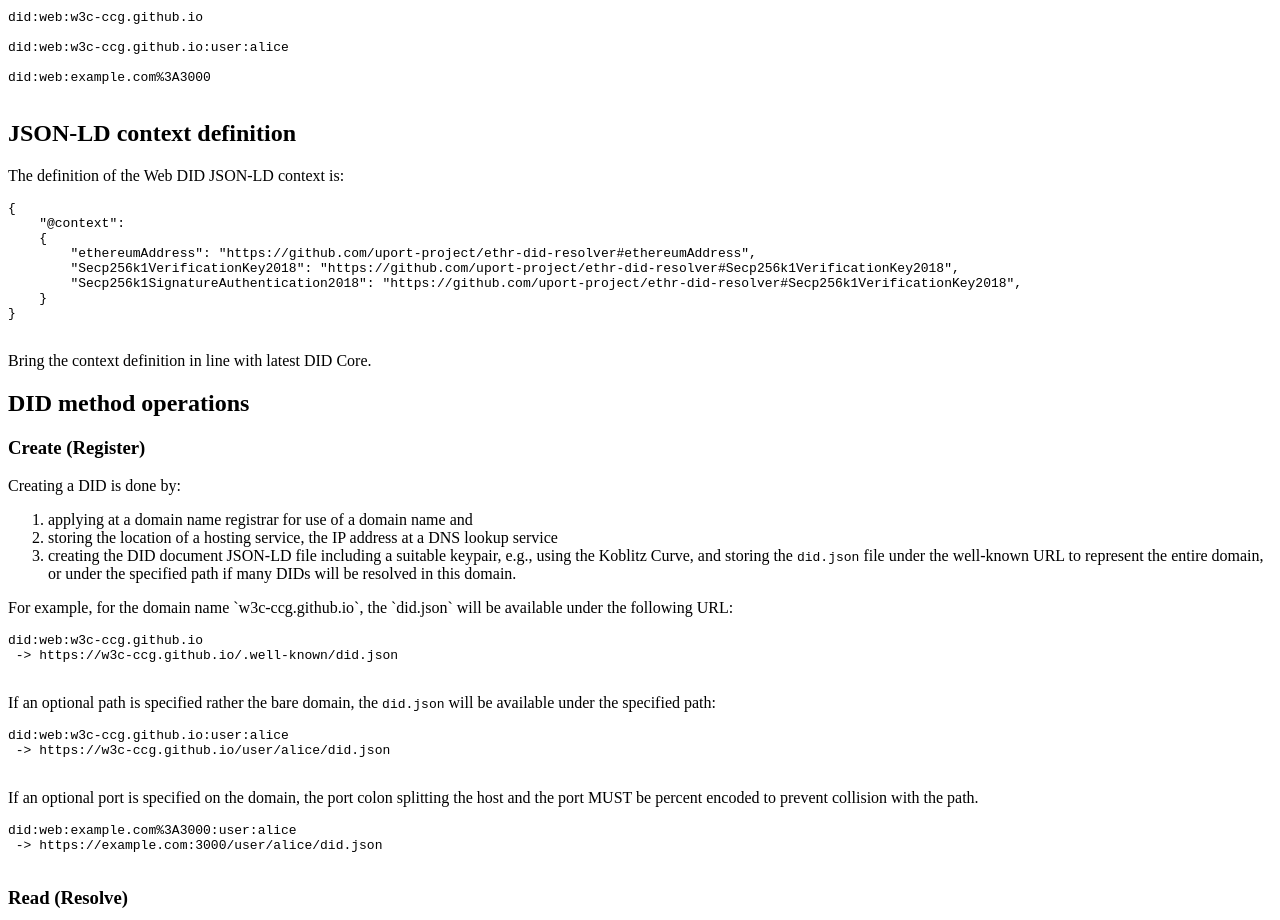
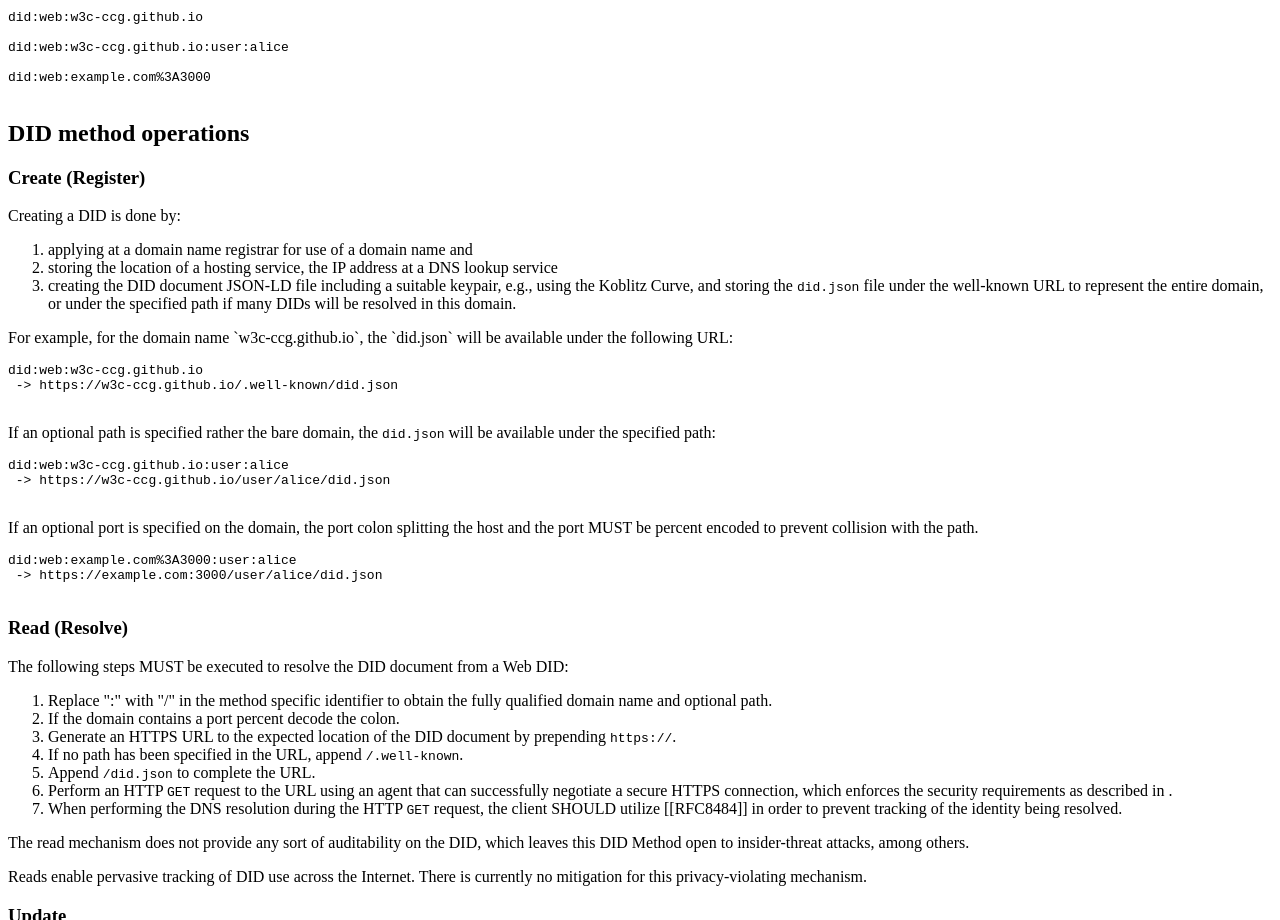
Before and after one commit to w3c-ccg/did-method-web, a plain HTML site: page index.html in a window 1280 px wide. Shown: the part 1000-1920 px from the top of the page. Drawn offline with Linux system fonts and the light colour scheme.

Commit message:
Remove custom JSON-LD context definition.

```diff
--- a/index.html
+++ b/index.html
@@ -215,29 +215,6 @@ did:web:w3c-ccg.github.io:user:alice
 
 did:web:example.com%3A3000
         </pre>
-      </section>
-
-      <section>
-        <h2>
-JSON-LD context definition
-        </h2>
-        <p>
-The definition of the Web DID JSON-LD context is:
-        </p>
-
-        <pre title="Web DID method JSON-LD context">
-{
-    "@context":
-    {
-        "ethereumAddress": "https://github.com/uport-project/ethr-did-resolver#ethereumAddress",
-        "Secp256k1VerificationKey2018": "https://github.com/uport-project/ethr-did-resolver#Secp256k1VerificationKey2018",
-        "Secp256k1SignatureAuthentication2018": "https://github.com/uport-project/ethr-did-resolver#Secp256k1VerificationKey2018",
-    }
-}
-        </pre>
-        <p class="issue" title="Update context">
-Bring the context definition in line with latest DID Core.
-        </p>
       </section>
 
       <section>
```
Also changed, not shown: 1 other file.
